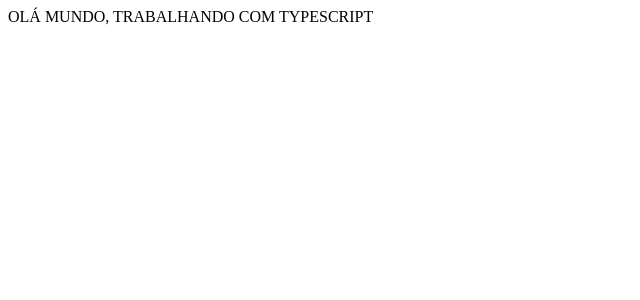
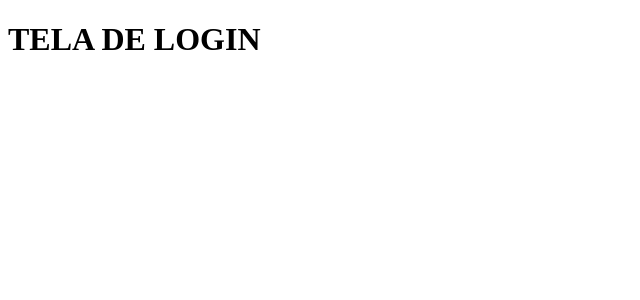
Before and after one commit to KevinAlves55/ReactAndTypescript, a React (Create React App) app: page /entar in a window 1280 px wide. Shown: the top 300 px of the page, without its empty margins (0-640 px from the left). Built offline with nearby package versions, Linux system fonts and the light colour scheme.

Commit message:
feat: add dashboard page, login page and react router dom

```diff
--- a/package.json
+++ b/package.json
@@ -5,6 +5,7 @@
   "dependencies": {
     "react": "^18.2.0",
     "react-dom": "^18.2.0",
+    "react-router-dom": "^6.3.0",
     "web-vitals": "^2.1.4"
   },
   "devDependencies": {
--- a/src/App.tsx
+++ /dev/null
@@ -1,7 +0,0 @@
-export const App = () => {
-  return (
-    <div className="App">
-      OLÁ MUNDO, TRABALHANDO COM TYPESCRIPT
-    </div>
-  );
-}
--- /dev/null
+++ b/src/app/pages/dashboard/Dashboard.tsx
@@ -0,0 +1,7 @@
+export const Dashboard = () => {
+
+    return(
+        <p>Dashboard</p>
+    );
+
+}
--- /dev/null
+++ b/src/app/pages/index.ts
@@ -0,0 +1,2 @@
+export * from "./dashboard/Dashboard";
+export * from "./login/Login"
--- /dev/null
+++ b/src/app/pages/login/Login.tsx
@@ -0,0 +1,7 @@
+export const Login = () => {
+
+    return(
+        <h1>TELA DE LOGIN</h1>
+    );
+
+}
--- /dev/null
+++ b/src/app/routes/index.tsx
@@ -0,0 +1,17 @@
+import { BrowserRouter, Routes as Switch, Navigate, Route } from 'react-router-dom';
+import { Dashboard, Login } from '../pages';
+
+export const Routes = () => {
+
+    return(
+        <BrowserRouter>
+            <Switch>
+                <Route path="/entar" element={<Login />} />
+                <Route path="/pagina-inicial" element={<Dashboard />} />
+
+                <Route path="*" element={<Navigate to="/pagina-inicial" />} />
+            </Switch>
+        </BrowserRouter>
+    );
+
+};
--- /dev/null
+++ b/src/app/shared/components/index.ts
@@ -0,0 +1 @@
+export {  };
--- /dev/null
+++ b/src/app/shared/contexts/index.ts
@@ -0,0 +1 @@
+export {  };
--- /dev/null
+++ b/src/app/shared/hooks/index.ts
@@ -0,0 +1 @@
+export {  };
--- /dev/null
+++ b/src/app/shared/services/index.ts
@@ -0,0 +1 @@
+export {  };
--- a/src/index.tsx
+++ b/src/index.tsx
@@ -1,6 +1,6 @@
 import React from 'react';
 import ReactDOM from 'react-dom/client';
-import { App } from './App';
+import { App } from './app/App';
 import reportWebVitals from './reportWebVitals';
 
 const root = ReactDOM.createRoot(
```
Also changed, not shown: src/app/App.tsx (added, +7 -0 lines), 1 other file (tests, documents, lock files or other folders).
